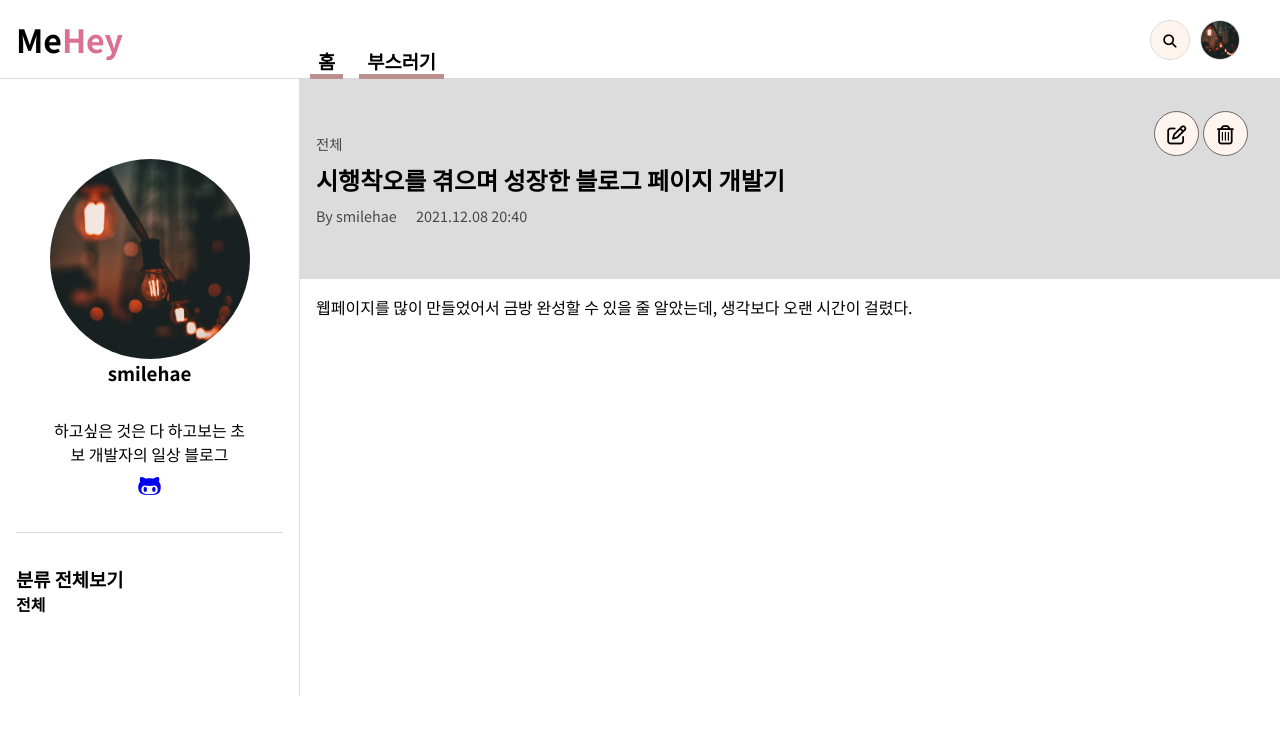
After one commit to smilehae/myblog, a PHP site: page /subpage.html in a window 1280 px wide. The commit adds this page. Shown: the top 735 px of the page. Run offline with PHP 8.4, Linux system fonts and the light colour scheme; some libraries are stand-ins or nearby versions.

Commit message:
ADD article show page

```diff
--- /dev/null
+++ b/article.css
@@ -0,0 +1,53 @@
+.article_header {
+  background-color: gainsboro;
+}
+
+main {
+  padding: 0;
+}
+.article_header {
+  padding: 0 1rem;
+  height: 200px;
+  display: flex;
+  flex-direction: column;
+  justify-content: center;
+  position: relative;
+}
+.article_header .category {
+  cursor: pointer;
+}
+.article_header .title {
+  padding: 0.5rem 0;
+}
+.article_header p {
+  color: rgb(71, 71, 71);
+  font-size: 0.9rem;
+}
+.article_header .nickname {
+  margin-right: 1rem;
+  cursor: pointer;
+}
+.article_body {
+  padding: 1rem;
+}
+
+.btn_container {
+  position: absolute;
+  top: 2rem;
+  right: 2rem;
+}
+.btn_container button {
+  font-size: 1.2rem;
+  width: 45px;
+  height: 45px;
+  border-radius: 50%;
+  transition: all 0.1s;
+  border: 1px solid rgb(105, 105, 105);
+}
+.btn_container .edit_btn:hover {
+  color: olivedrab;
+}
+
+.btn_container .del_btn:hover {
+  color: brown;
+}
--- a/index.css
+++ b/index.css
@@ -4,6 +4,7 @@
   /* font-family: "Gowun Dodum", sans-serif; */
   font-family: "Noto Sans KR", sans-serif;
   transition: all 0.3s;
+  box-sizing: border-box;
 }
 
 button {
@@ -17,18 +18,22 @@ header {
   border-bottom: 1px solid gainsboro;
 }
 nav {
-  float: left;
   padding: 5rem 1rem;
   display: flex;
   flex-direction: column;
-  width: 300px;
+  flex: 0 0 300px;
   border-right: 1px solid gainsboro;
-  margin-right: 5rem;
+  background-color: white;
+  z-index: 10;
 }
 main {
   position: relative;
-  padding: 2rem;
+  padding: 2rem 4rem;
   transition: all 0.3s;
+  flex: 1 1 auto;
+}
+.wrapper {
+  display: flex;
 }
 
 .hl {
@@ -86,12 +91,13 @@ main {
   display: flex;
   position: absolute;
   top: -32px;
-  left: 400px;
+  left: 10px;
 }
 .main_header h3 {
   margin-right: 1rem;
   border-bottom: 6px solid rosybrown;
   padding: 0 0.5rem;
+  cursor: pointer;
 }
 
 .main_title {
@@ -106,12 +112,12 @@ main {
 .main_card {
   flex: 0 0 280px;
   cursor: pointer;
-  height: 200px;
+  height: 250px;
   overflow: hidden;
 }
 .main_card .image {
   width: 100%;
-  height: 120px;
+  height: 150px;
   background-color: rosybrown;
   margin-bottom: 0.5rem;
   overflow: hidden;
--- /dev/null
+++ b/subpage.html
@@ -0,0 +1,72 @@
+<!DOCTYPE html>
+<html>
+  <head>
+    <meta charset="utf-8" />
+    <script
+      src="https://kit.fontawesome.com/5316a0a50e.js"
+      crossorigin="anonymous"
+    ></script>
+    <link rel="preconnect" href="https://fonts.googleapis.com" />
+    <link rel="preconnect" href="https://fonts.gstatic.com" crossorigin />
+    <link
+      href="https://fonts.googleapis.com/css2?family=Gowun+Dodum&family=Noto+Sans+KR:wght@100;400;700&display=swap"
+      rel="stylesheet"
+    />
+    <link rel="stylesheet" href="./index.css" />
+    <link rel="stylesheet" href="./article.css">
+  </head>
+  <body>
+    <header>
+      <h1 id="logo_title">Me<span class="hl">Hey</span></h1>
+      <div class="right_top_btn_container">
+        <button class="search_btn"><i class="fas fa-search"></i></button>
+        <button class="setting_btn"></button>
+      </div>
+    </header>
+ <div class="wrapper">
+  <nav>
+    <div id="profile_container">
+      <div id="profile">
+        <div class="profile_img"></div>
+        <h3>smilehae</h3>
+      </div>
+      <p class="profile_log">
+        하고싶은 것은 다 하고보는 초보 개발자의 일상 블로그
+      </p>
+      <div class="profile_links">
+        <span
+          ><a href="https://github.com/smilehae"
+            ><i class="fab fa-github-alt my_icon"></i></a
+        ></span>
+      </div>
+    </div>
+    <div class="menu">
+      <div class="category">
+        <h3>분류 전체보기</h3>
+        <div class="sub_category">
+          <h4>전체</h4>
+        </div>
+      </div>
+    </div>
+  </nav>
+  <main class="article">
+    <div class="main_header">
+      <h3>홈</h3>
+      <h3>부스러기</h3>
+    </div>
+    <div class="article_header">
+      <p class="category">전체</p>
+      <h2 class="title">시행착오를 겪으며 성장한 블로그 페이지 개발기</h2>
+      <p class="info">By <span class="nickname">smilehae</span>  <span class="date">2021.12.08 20:40</span></span></p>
+      <div class="btn_container">
+        <button class="edit_btn"><i class="far fa-edit"></i></button>
+        <button class="del_btn"><i class="far fa-trash-alt"></i></button>
+      </div>
+    </div>
+    <div class="article_body">
+      <p>웹페이지를 많이 만들었어서 금방 완성할 수 있을 줄 알았는데, 생각보다 오랜 시간이 걸렸다.</p>
+    </div>
+  </main>
+ </div>
+  </body>
+</html>
```
Also changed, not shown: index.html (+8 -6 lines).
